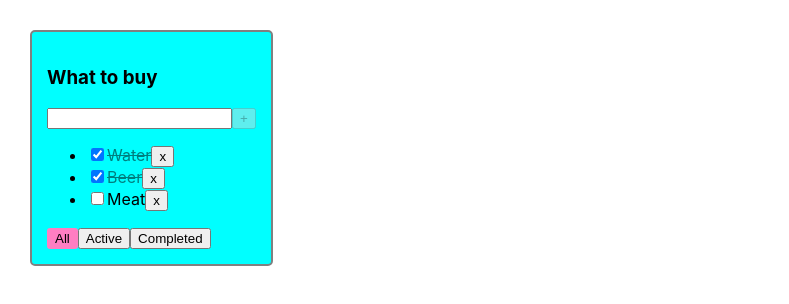
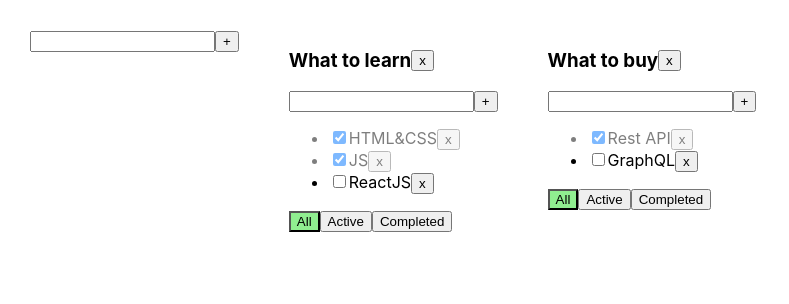
Before and after one commit to vTarlettskiy/todolist, a React (Create React App) app: page / in a window 1280 px wide. Shown: the top 304 px of the page, without its empty margins (0-789 px from the left). Built offline with nearby package versions, Linux system fonts and the light colour scheme.

Commit message:
2 sprint 2 lesson

```diff
--- a/src/App.css
+++ b/src/App.css
@@ -7,29 +7,22 @@
   margin-right: 50px;
 }
 
-.todolist {
-  background-color: aqua;
-  border: 2px solid gray;
-  border-radius: 5px;
-  padding: 15px;
+.error {
+  border: red 1px solid;
 }
 
-.completedTask {
-  opacity: 0.5;
-  text-decoration: line-through;
+.error-message {
+  color: red;
 }
 
-/*.task {*/
-/*  font-weight: bold;*/
-/*}*/
-
-.activeFilter {
-  background-color: #ff7ec2;
-  border-radius: 3px;
-  border: 2px solid #ff7ec2;
+.active-filter {
+  background-color: lightgreen;
 }
 
-.taskInputError {
-  border: 2px solid red;
-  outline: none;
+.is-done {
+  opacity: 0.5;
 }
+.todolist-title-container {
+  display: flex;
+  align-items: center;
+}
--- a/src/App.tsx
+++ b/src/App.tsx
@@ -1,61 +1,142 @@
-import React, {useState} from 'react';
 import './App.css';
-import {TaskPropsType, Todolist} from "./todolist/Todolist";
+import {Todolist} from "./todolist/Todolist";
+import {useState} from "react";
 import {v1} from "uuid";
+import {AddItemForm} from "./components/addItemForm/AddItemForm";
+
+export type TaskType = {
+    id: string
+    title: string
+    isDone: boolean
+}
 
 export type FilterValuesType = 'all' | 'active' | 'completed'
 
+type TodolistType = {
+    id: string
+    title: string
+    filter: FilterValuesType
+}
+
+export type TasksStateType = {
+    [key: string]: TaskType[]
+}
+
 function App() {
 
-    const todolistTitle_1 = 'What to buy'
+    let todolistID1 = v1()
+    let todolistID2 = v1()
 
-    const [tasksList, setTasksList] = useState<TaskPropsType[]>([
-        {id: v1(), title: 'Water', isDone: true},
-        {id: v1(), title: 'Beer', isDone: true},
-        {id: v1(), title: 'Meat', isDone: false},
-    ])
+    let [todolists, setTodolists] = useState<TodolistType[]>([
+            {id: todolistID1, title: 'What to learn', filter: 'all'},
+            {id: todolistID2, title: 'What to buy', filter: 'all'},
+        ]
+    )
 
-    const [filter, setFilter] = useState<'all' | 'active' | 'completed'>('all')
+    let [tasks, setTasks] = useState<TasksStateType>({
+        [todolistID1]: [
+            {id: v1(), title: 'HTML&CSS', isDone: true},
+            {id: v1(), title: 'JS', isDone: true},
+            {id: v1(), title: 'ReactJS', isDone: false},
+        ],
+        [todolistID2]: [
+            {id: v1(), title: 'Rest API', isDone: true},
+            {id: v1(), title: 'GraphQL', isDone: false},
 
-    const removeTask = (id: string) => {
-        let filteredTasks = tasksList.filter(t => t.id !== id)
-        setTasksList(filteredTasks)
+        ],
+    })
+
+    const updateTodolist = (todolistID: string, title: string) => {
+        setTodolists(todolists.map(el=>el.id===todolistID
+            // {id: todolistID2, title: 'What to buy', filter: 'all'}
+            ? {...el, title:title}
+            : el
+        ))
     }
 
-    const addTask = (title: string) => {
-        const newTask = {id: v1(), title, isDone: false}
-        setTasksList([newTask, ...tasksList])
+    const updateTask = (todolistID: string, taskID: string, title: string) => {
+        setTasks({
+            ...tasks,
+            [todolistID]: tasks[todolistID].map(el => el.id === taskID
+                ? {...el, title}
+                : el
+            )
+        })
+    }
+    const removeTask = (taskId: string, todolistId: string) => {
+        const newTodolistTasks = {...tasks, [todolistId]: tasks[todolistId].filter(t => t.id !== taskId)}
+        setTasks(newTodolistTasks)
+    }
+    const changeTaskStatus = (taskId: string, taskStatus: boolean, todolistId: string) => {
+        const newTodolistTasks = {
+            ...tasks,
+            [todolistId]: tasks[todolistId].map(t => t.id == taskId ? {...t, isDone: taskStatus} : t)
+        }
+        setTasks(newTodolistTasks)
+    }
+    const changeFilter = (filter: FilterValuesType, todolistId: string) => {
+        const newTodolists = todolists.map(tl => {
+            return tl.id === todolistId ? {...tl, filter} : tl
+        })
+        setTodolists(newTodolists)
+    }
+    const removeTodolist = (todolistId: string) => {
+        const newTodolists = todolists.filter(tl => tl.id !== todolistId)
+        setTodolists(newTodolists)
+
+        delete tasks[todolistId]
+        setTasks({...tasks})
+    }
+    const addTask = (title: string, todolistId: string) => {
+        const newTask = {
+            id: v1(),
+            title: title,
+            isDone: false
+        }
+        const newTodolistTasks = {...tasks, [todolistId]: [newTask, ...tasks[todolistId]]}
+        setTasks(newTodolistTasks)
     }
 
-    const changeTaskStatus = (taskId: string, checked: boolean) => {
-        const newStatus = tasksList.map(task => {
-            return task.id === taskId ? {...task, isDone: checked} : task
-        })
-        setTasksList(newStatus)
-    }
-
-    let filteredTasksForTodolist: TaskPropsType[] = tasksList
-
-    if (filter === 'active') {
-        filteredTasksForTodolist = tasksList.filter(t => !t.isDone)
-    }
-    if (filter === 'completed') {
-        filteredTasksForTodolist = tasksList.filter(t => t.isDone)
-    }
-
-    const changeFilter = (newFilterValue: FilterValuesType) => {
-        setFilter(newFilterValue)
+    const addTodolist = (title: string) => {
+        const newId = v1()
+        const newTodo: TodolistType = {id: newId, title: title, filter: 'all'}
+        setTodolists([newTodo, ...todolists])
+        setTasks({[newId]: [], ...tasks})
     }
 
     return (
         <div className="App">
-            <Todolist title={todolistTitle_1}
-                      tasks={filteredTasksForTodolist}
-                      removeTask={removeTask}
-                      addTask={addTask}
-                      changeTaskStatus={changeTaskStatus}
-                      changeFilter={changeFilter}
-                      filter={filter}/>
+            <AddItemForm addItem={addTodolist}/>
+            {todolists.map((tl) => {
+
+                const allTodolistTasks = tasks[tl.id]
+                let tasksForTodolist = allTodolistTasks
+
+                if (tl.filter === 'active') {
+                    tasksForTodolist = allTodolistTasks.filter(task => !task.isDone)
+                }
+
+                if (tl.filter === 'completed') {
+                    tasksForTodolist = allTodolistTasks.filter(task => task.isDone)
+                }
+
+                return (
+                    <Todolist
+                        key={tl.id}
+                        todolistId={tl.id}
+                        title={tl.title}
+                        tasks={tasksForTodolist}
+                        removeTask={removeTask}
+                        changeFilter={changeFilter}
+                        addTask={addTask}
+                        changeTaskStatus={changeTaskStatus}
+                        filter={tl.filter}
+                        removeTodolist={removeTodolist}
+                        updateTask={updateTask}
+                        updateTodolist={updateTodolist}
+                    />
+                )
+            })}
         </div>
     );
 }
--- a/src/button/Button.tsx
+++ /dev/null
@@ -1,18 +0,0 @@
-import React from 'react';
-
-type ButtonPropsType = {
-    title: string
-    onClickHandler: () => void
-    disabled?: boolean
-    classes?: string
-}
-
-export const Button = ({title, onClickHandler, disabled, classes}: ButtonPropsType) => {
-    return (
-        <button className={classes} onClick={onClickHandler} disabled={disabled}>
-            {title}
-        </button>
-    );
-};
-
-export default Button;
--- /dev/null
+++ b/src/components/addItemForm/AddItemForm.tsx
@@ -0,0 +1,48 @@
+// @flow
+import * as React from 'react';
+import {Button} from "../button/Button";
+import {ChangeEvent, KeyboardEvent, useState} from "react";
+
+type AddItemFormPropsType = {
+    addItem: (title: string) => void
+
+};
+
+export const AddItemForm = ({addItem}: AddItemFormPropsType) => {
+
+    const [taskTitle, setTaskTitle] = useState('')
+    const [error, setError] = useState<string | null>(null)
+
+    const addItemHandler = () => {
+        if (taskTitle.trim() !== '') {
+            addItem(taskTitle.trim())
+            setTaskTitle('')
+        } else {
+            setError('Title is required')
+        }
+    }
+
+    const changeTaskTitleHandler = (event: ChangeEvent<HTMLInputElement>) => {
+        setTaskTitle(event.currentTarget.value)
+    }
+
+    const addTaskOnKeyUpHandler = (event: KeyboardEvent<HTMLInputElement>) => {
+        setError(null)
+        if (event.key === 'Enter') {
+            addItemHandler()
+        }
+    }
+
+    return (
+        <div>
+            <input
+                className={error ? 'error' : ''}
+                value={taskTitle}
+                onChange={changeTaskTitleHandler}
+                onKeyUp={addTaskOnKeyUpHandler}
+            />
+            <Button title={'+'} onClick={addItemHandler}/>
+            {error && <div className={'error-message'}>{error}</div>}
+        </div>
+    );
+};
--- /dev/null
+++ b/src/components/button/Button.tsx
@@ -0,0 +1,11 @@
+type ButtonPropsType = {
+	title: string
+	onClick?:()=> void
+	className?: string
+}
+
+export const Button = ({title, onClick, className}: ButtonPropsType) => {
+	return (
+		<button className={className} onClick={onClick}>{title}</button>
+	)
+}
--- /dev/null
+++ b/src/components/editableSpan/EditableSpan.tsx
@@ -0,0 +1,44 @@
+import {ChangeEvent, useState} from "react";
+
+type EditableSpanPropsType = {
+    oldTitle: string
+    updateItem: (newTitle: string) => void
+    itemId?: string
+}
+
+export const EditableSpan = ({oldTitle, updateItem}: EditableSpanPropsType) => {
+    const [editMode, setEditMode] = useState(false)
+    const [newTitle, setNewTitle] = useState(oldTitle)
+    console.log(newTitle)
+
+    const editModeHandler = () => {
+        setEditMode(!editMode)
+        if(editMode) {
+
+        }
+        addItemHandler()
+    }
+
+    const changeTitleHandler = (event: ChangeEvent<HTMLInputElement>) => {
+        setNewTitle(event.currentTarget.value)
+    }
+
+    const addItemHandler = () => {
+        updateItem(newTitle)
+    }
+
+
+
+
+    return (
+        editMode
+            ? <input
+                type={'text'}
+                value={newTitle}
+                onBlur={editModeHandler}
+                autoFocus
+                onChange={changeTitleHandler}/>
+            : <span
+                onDoubleClick={editModeHandler}>{oldTitle}</span>
+    );
+};
--- a/src/index.tsx
+++ b/src/index.tsx
@@ -8,9 +8,9 @@ const root = ReactDOM.createRoot(
   document.getElementById('root') as HTMLElement
 );
 root.render(
-
+  <React.StrictMode>
     <App />
-
+  </React.StrictMode>
 );
 
 // If you want to start measuring performance in your app, pass a function
--- a/src/todolist/Todolist.tsx
+++ b/src/todolist/Todolist.tsx
@@ -1,97 +1,116 @@
-import React, {KeyboardEvent ,ChangeEvent, useState} from 'react';
-import {FilterValuesType} from "../App";
-import Button from "../button/Button";
+import {FilterValuesType, TaskType} from "../App";
+import {ChangeEvent, KeyboardEvent, useState} from "react";
+import {Button} from "../components/button/Button";
+import {AddItemForm} from "../components/addItemForm/AddItemForm";
+import {EditableSpan} from "../components/editableSpan/EditableSpan";
 
+type PropsType = {
+    title: string
+    todolistId: string
+    tasks: TaskType[]
+    filter: FilterValuesType
 
-type TodolistPropsType = {
-    title: string
-    tasks: Array<TaskPropsType>
-    removeTask: (id: string) => void
-    addTask: (titleValue: string) => void
-    changeTaskStatus: (taskId: string, checked: boolean) => void
-    changeFilter: (newFilterValue: FilterValuesType) => void
-    filter: FilterValuesType
+    removeTask: (taskId: string, todolistId: string) => void
+    changeFilter: (filter: FilterValuesType, todolistId: string) => void
+    addTask: (title: string, todolistId: string) => void
+    changeTaskStatus: (taskId: string, taskStatus: boolean, todolistId: string) => void
+    removeTodolist: (todolistId: string) => void
+    updateTask:(todolistID: string, taskID:string, newTitle: string)=>void
+    updateTodolist:(todolistID: string, newTitle: string)=>void
 }
 
-export type TaskPropsType = {
-    id: string
-    title: string
-    isDone: boolean
-}
+export const Todolist = ({todolistId, removeTodolist, updateTask, updateTodolist, tasks, filter, removeTask, changeFilter, addTask, changeTaskStatus, title}: PropsType) => {
 
-export const Todolist = ({changeFilter, title, tasks, removeTask, addTask, changeTaskStatus, filter}: TodolistPropsType) => {
-
-    const [titleInputValue, setTitleInputValue] = useState('')
-
-    const [taskInputError, setTaskInputError] = useState<string | null>(null)
-
-    const addTaskHandler = () => {
-        const trimmedTitle = titleInputValue.trim()
-        if (trimmedTitle) {
-            addTask(titleInputValue)
-        } else {
-            setTaskInputError('Title is required!')
-        }
-        setTitleInputValue('')
+    const changeFilterTasksHandler = (filter: FilterValuesType) => {
+        changeFilter(filter, todolistId)
     }
 
-    const changeTaskTitleHandler = (e: ChangeEvent<HTMLInputElement>) => {
-        taskInputError && setTaskInputError(null)
-        setTitleInputValue(e.currentTarget.value)
+    const removeTodolistHandler = () => {
+        removeTodolist(todolistId)
     }
 
-    const changeTaskStatusHandler = (e: ChangeEvent<HTMLInputElement>, taskId: string) => {
-        changeTaskStatus(taskId, e.currentTarget.checked)
+   const addTaskHandler=(title:string)=>{
+       addTask(title,todolistId)
+   }
+
+   const updateTodolistHandler=(title:string)=>{
+        updateTodolist(todolistId,title)
+   }
+
+    const updateTaskHandler=(taskId: string, newTitle:string)=>{
+        updateTask(todolistId,taskId,newTitle)
     }
 
-    const keyDownAddTaskHandler = (e: KeyboardEvent<HTMLInputElement>) => e.key === 'Enter' && addTaskHandler()
+    const mappedTasks = tasks.map((task) => {
 
-    const setAllTasksHandler = () => changeFilter('all')
+            const removeTaskHandler = () => {
+                removeTask(task.id, todolistId)
+            }
 
-    const setActiveTasksHandler = () => changeFilter('active')
+            const changeTaskStatusHandler = (e: ChangeEvent<HTMLInputElement>) => {
+                const newStatusValue = e.currentTarget.checked
+                changeTaskStatus(task.id, newStatusValue, todolistId)
+            }
 
-    const setCompletedTasksHandler = () => changeFilter('completed')
+            // const updateTaskHandler=(newTitle:string)=>{
+            //     updateTask(todolistId,task.id,newTitle)
+            // }
 
-    const isAddTaskButtonDisabled = !titleInputValue || titleInputValue.length > 15
-
-    const userTaskTitleLengthWarning =  titleInputValue.length > 15 && <div>Recommended task title length must be not more then 15 symbols</div>
-
-    const userTaskEmptyTitleError =  taskInputError && <div style={{color: 'red'}}>{taskInputError}</div>
-
-    const tasksElements: Array<JSX.Element> | JSX.Element = tasks.length !== 0
-        ? tasks.map(task => {
-
-            const removeTaskHandler = () => removeTask(task.id)
-
-            return (
-                <li key={task.id}>
-                    <input type="checkbox"
-                           checked={task.isDone}
-                           onChange={(e) => changeTaskStatusHandler(e, task.id)}/>
-                    <span className={task.isDone ? 'completedTask' : ''}>{task.title}</span>
-                    <Button title={'x'} onClickHandler={removeTaskHandler}></Button>
-                </li>
-            );
+            return <li key={task.id} className={task.isDone ? 'is-done' : ''}>
+                <input type="checkbox" checked={task.isDone} onChange={changeTaskStatusHandler}/>
+                {/*<span>{task.title}</span>*/}
+                <EditableSpan oldTitle={task.title} updateItem={(newTitle) => updateTaskHandler(task.id, newTitle)}/>
+                <Button onClick={removeTaskHandler} title={'x'}/>
+            </li>
         })
-        : <span>Tasks not found</span>
 
     return (
-        <div className={'todolist'}>
-            <h3>{title}</h3>
+        <div>
+            <div className={"todolist-title-container"}>
+                <h3>
+                    <EditableSpan oldTitle={title} updateItem={updateTodolistHandler}/>
+                </h3>
+                <Button title={'x'} onClick={removeTodolistHandler}/>
+            </div>
+            <AddItemForm addItem={addTaskHandler} />
+
+            {
+                tasks.length === 0
+                    ? <p>Тасок нет</p>
+                    : <ul>
+                        {mappedTasks}
+                        {/*{tasks.map((task) => {*/}
+
+                        {/*    const removeTaskHandler = () => {*/}
+                        {/*        removeTask(task.id, todolistId)*/}
+                        {/*    }*/}
+
+                        {/*    const changeTaskStatusHandler = (e: ChangeEvent<HTMLInputElement>) => {*/}
+                        {/*        const newStatusValue = e.currentTarget.checked*/}
+                        {/*        changeTaskStatus(task.id, newStatusValue, todolistId)*/}
+                        {/*    }*/}
+
+                        {/*    // const updateTaskHandler=(newTitle:string)=>{*/}
+                        {/*    //     updateTask(todolistId,task.id,newTitle)*/}
+                        {/*    // }*/}
+
+                        {/*    return <li key={task.id} className={task.isDone ? 'is-done' : ''}>*/}
+                        {/*        <input type="checkbox" checked={task.isDone} onChange={changeTaskStatusHandler}/>*/}
+                        {/*        /!*<span>{task.title}</span>*!/*/}
+                        {/*        <EditableSpan oldTitle={task.title} updateItem={(newTitle) => updateTaskHandler(task.id, newTitle)}/>*/}
+                        {/*        <Button onClick={removeTaskHandler} title={'x'}/>*/}
+                        {/*    </li>*/}
+                        {/*})}*/}
+                    </ul>
+            }
             <div>
-                <input value={titleInputValue} onChange={changeTaskTitleHandler} onKeyDown={keyDownAddTaskHandler} className={taskInputError ? 'taskInputError' : ''}/>
-                <Button title={'+'} onClickHandler={addTaskHandler} disabled={isAddTaskButtonDisabled}/>
-                {userTaskTitleLengthWarning}
-                {userTaskEmptyTitleError}
-            </div>
-            <ul>
-                {tasksElements}
-            </ul>
-            <div>
-                <Button classes={filter === 'all' ? 'activeFilter' : ''} title={'All'} onClickHandler={setAllTasksHandler}/>
-                <Button classes={filter === 'active' ? 'activeFilter' : ''} title={'Active'} onClickHandler={setActiveTasksHandler}/>
-                <Button classes={filter === 'completed' ? 'activeFilter' : ''} title={'Completed'} onClickHandler={setCompletedTasksHandler}/>
+                <Button className={filter === 'all' ? 'active-filter' : ''} title={'All'}
+                        onClick={() => changeFilterTasksHandler('all')}/>
+                <Button className={filter === 'active' ? 'active-filter' : ''} title={'Active'}
+                        onClick={() => changeFilterTasksHandler('active')}/>
+                <Button className={filter === 'completed' ? 'active-filter' : ''} title={'Completed'}
+                        onClick={() => changeFilterTasksHandler('completed')}/>
             </div>
         </div>
-    );
-};
+    )
+}
```
